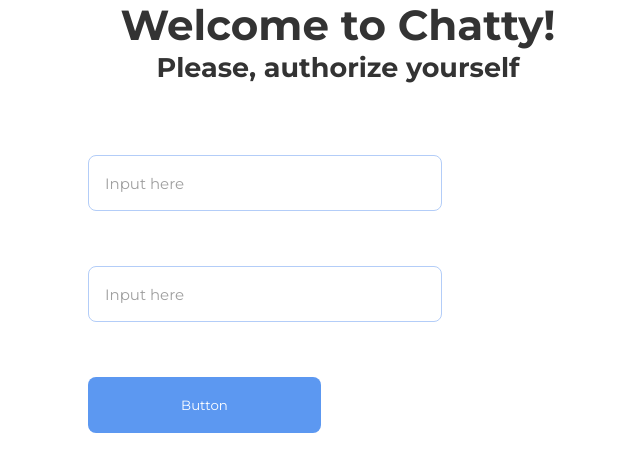
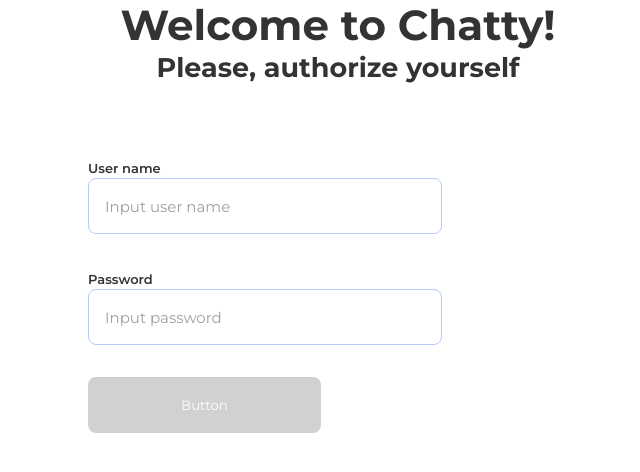
Before and after one commit to S0RGE/React_TS, a React (Create React App) app: page / in a window 1280 px wide. Shown: the top 472 px of the page, without its empty margins (302-942 px from the left). Built offline with nearby package versions, Linux system fonts and the light colour scheme.

Commit message:
feat: add disable/enable to button

```diff
--- a/src/atoms/buttons/button/MainButton.tsx
+++ b/src/atoms/buttons/button/MainButton.tsx
@@ -1,17 +1,21 @@
 import React, { useState } from "react";
 import "./style.scss";
 
-const MainButton: React.FC = () => {
+interface IButtonProps {
+  disabledButton: boolean;
+}
+
+const MainButton: React.FC<IButtonProps> = (props) => {
 
   const [btnName, setBtnName] = useState<string>('Button')
 
   const clickHandler = () => {
-    console.log("Button click");
+    console.log("Button click", props.disabledButton);
   };
 
   return (
     <>
-      <button onClick={clickHandler} className="btn">
+      <button disabled={!props.disabledButton} onClick={clickHandler} className="btn">
         {btnName}
       </button>
     </>
--- a/src/atoms/buttons/button/style.scss
+++ b/src/atoms/buttons/button/style.scss
@@ -12,6 +12,9 @@
   &:active {
     background-color: #2c6ac7;
   }
+  &:disabled {
+    background: #d1d1d1;
+  }
 }
 
 .btn--inactive {
--- a/src/atoms/inputs/input/MainInput.tsx
+++ b/src/atoms/inputs/input/MainInput.tsx
@@ -3,16 +3,24 @@ import "./style.scss";
 
 interface IInputProps {
   onEnter(title: string): void;
+  onChange(title: string): void;
+  inputPlaceholder: string;
+  inputLabel: string;
+  inputType: string;
 }
 
 const MainInput: React.FC<IInputProps> = (props) => {
   const [title, setTitle] = useState<string>("");
+  const [inputLabel, setInputLabel] = useState<string>(props.inputLabel);
   const [inputId, setInputId] = useState<string>("");
   const [errorMessage, setErrorMessage] = useState<string>("errorMessage");
-  const [myPlaceholder, setMyPlaceholder] = useState<string>("Input here");
+  const [myPlaceholder, setMyPlaceholder] = useState<string>(
+    props.inputPlaceholder
+  );
 
   const changeHandler = (event: React.ChangeEvent<HTMLInputElement>) => {
     setTitle(event.target.value);
+    props.onChange(event.target.value);
   };
 
   const keyPressHandler = (event: React.KeyboardEvent) => {
@@ -26,6 +34,9 @@ const MainInput: React.FC<IInputProps> = (props) => {
   return (
     <>
       <div className="input__container">
+        <label className="input__label" htmlFor="inputId">
+          {inputLabel}
+        </label>
         <input
           id={inputId}
           className="main__input"
@@ -33,7 +44,7 @@ const MainInput: React.FC<IInputProps> = (props) => {
           value={title}
           onChange={changeHandler}
           onKeyPress={keyPressHandler}
-          type="text"
+          type={props.inputType}
         />
         <div className="input__icon--error">i</div>
         <label className="input__error" htmlFor={inputId}>
--- a/src/atoms/inputs/input/style.scss
+++ b/src/atoms/inputs/input/style.scss
@@ -3,6 +3,15 @@
   display: inline-flex;
   flex-direction: column;
   align-items: start;
+}
+
+.input__label {
+  font-style: normal;
+  font-weight: 600;
+  font-size: 13px;
+  line-height: 19px;
+  color: #333333;
+  margin-top: 4px;
 }
 
 .main__input {
--- a/src/organisms/forms/LoginForm/LoginForm.tsx
+++ b/src/organisms/forms/LoginForm/LoginForm.tsx
@@ -1,31 +1,55 @@
-import React, { useState } from "react";
-import  "./style.scss"
+import React, { useEffect, useState } from "react";
+import "./style.scss";
 import MainButton from "../../../atoms/buttons/button/MainButton";
 import MainInput from "../../../atoms/inputs/input/MainInput";
 
 const LoginForm: React.FC = () => {
-const[login, setLogin] = useState('')
-const[password, setPassword] = useState('')
+  const [login, setLogin] = useState<string>("");
+  const [password, setPassword] = useState<string>("");
+  const [valid, setValid] = useState<boolean>(false);
 
+  useEffect(() => {
+    if (login.trim() && password.trim()) {
+      console.log(login," + ", password);
+      setValid(true);
+    }
+    else{
+      setValid(false)
+    }
+  }, [login, password]);
 
-  const enterHandler = (title: string) => {
-    console.log("Title from form", title);
+  const enterLoginHandler = (title: string) => {
+    setLogin(title);
   };
 
-  const submitHandler = (event: React.FormEvent ): void => {
+  const enterPasswordHandler = (title: string) => {
+    setPassword(title);
+  };
+
+  const submitHandler = (event: React.FormEvent): void => {
     event.preventDefault();
-
-    console.log('Submit form');
-  }
+  };
 
   return (
     <>
       <h1>Welcome to Chatty!</h1>
       <h2>Please, authorize yourself</h2>
       <form className="mainForm" onSubmit={submitHandler}>
-        <MainInput onEnter={enterHandler} />
-        <MainInput onEnter={enterHandler} />
-        <MainButton />
+        <MainInput
+          inputType="text"
+          onChange={enterLoginHandler}
+          onEnter={enterLoginHandler}
+          inputPlaceholder="Input user name"
+          inputLabel="User name"
+        />
+        <MainInput
+          inputType="password"
+          onEnter={enterPasswordHandler}
+          onChange={enterPasswordHandler}
+          inputPlaceholder="Input password"
+          inputLabel="Password"
+        />
+        <MainButton disabledButton={valid} />
       </form>
     </>
   );
```
Also changed, not shown: src/atoms/texts/headers/Headers.tsx (added, +15 -0 lines).
